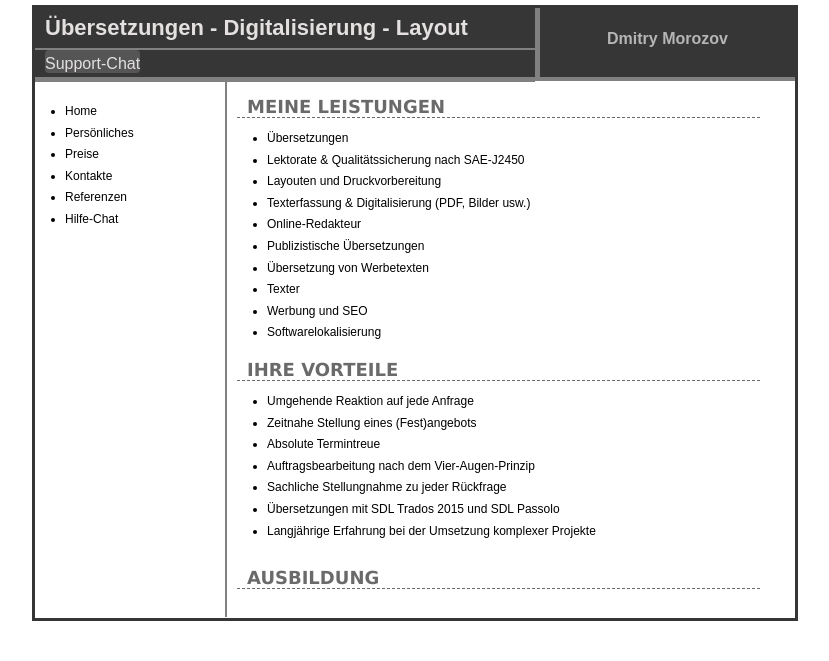
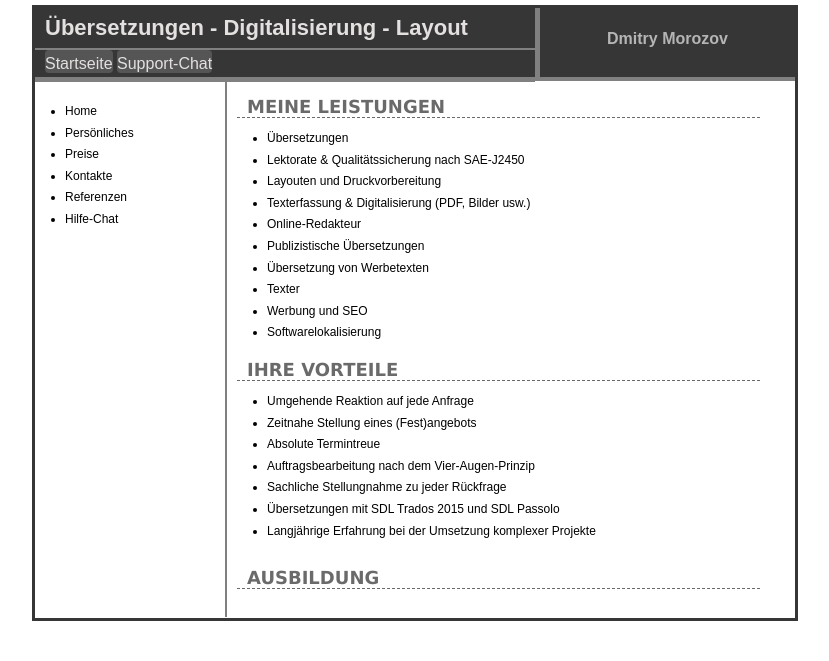
Before and after one commit to rustrans/rustranspro.github.io, a plain HTML site: page index.html in a window 1280 px wide. Shown: the whole page, without its empty margins (225-1054 px from the left). Drawn offline with Linux system fonts and the light colour scheme.

Commit message:
Update index.html

```diff
--- a/index.html
+++ b/index.html
@@ -51,6 +51,7 @@
 				<h1>Übersetzungen - Digitalisierung - Layout</h1>
 				</div>
 				<div id="header2">
+					<a href="https://morozov-online.com/index.html" class="button-menu">Startseite</a>
 					<a href="https://morozov-online.com/chat.html" class="button-menu">Support-Chat</a>
 				</div>
 			</div>
```
